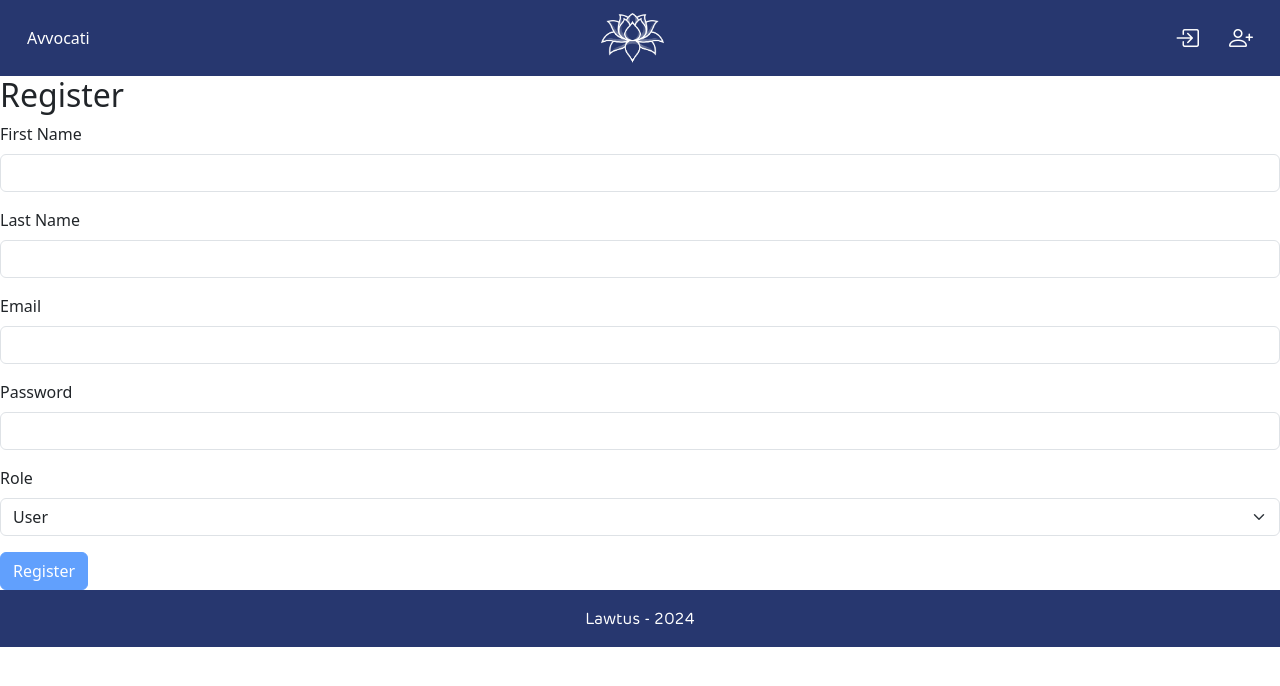
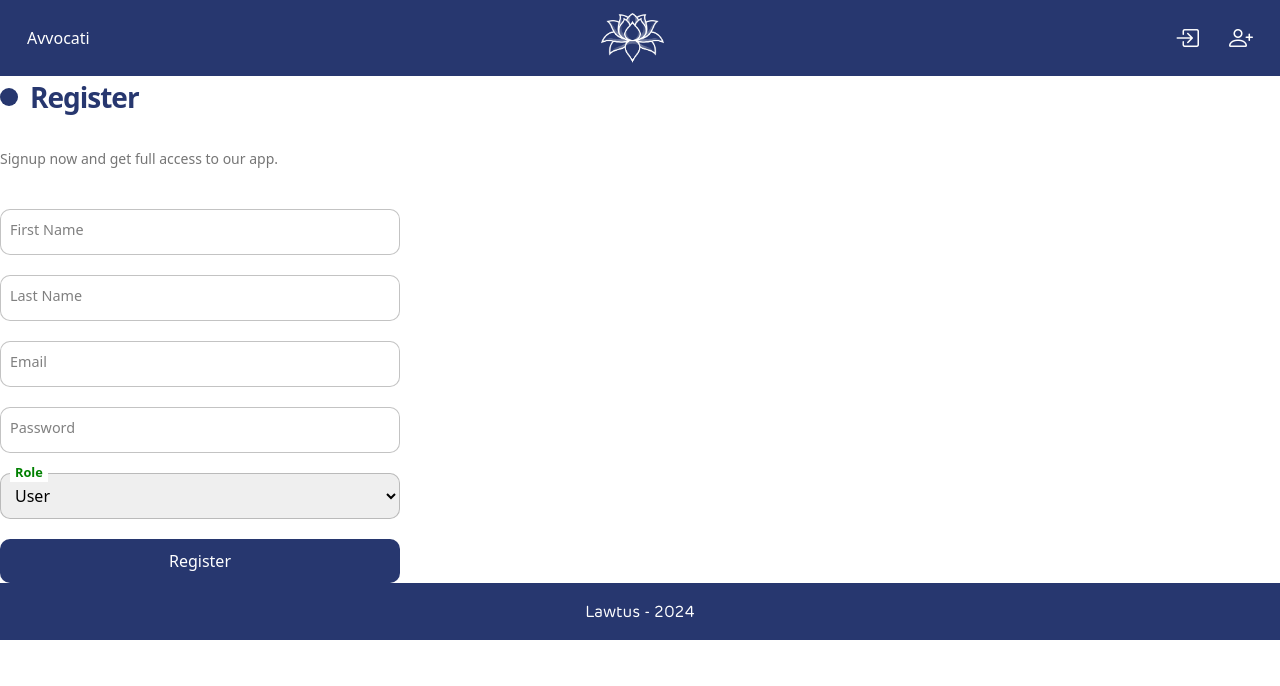
Before and after one commit to spai1992/Capstone-Frontend, an Angular app: page /register in a window 1280 px wide. Shown: the top 686 px of the page. Built offline with nearby package versions, Linux system fonts and the light colour scheme.

Commit message:
aggiunta stile modali login e register

```diff
--- a/src/app/auth/login/login.component.html
+++ b/src/app/auth/login/login.component.html
@@ -1,47 +1,47 @@
-<div class="container mt-5">
-  <h2>Login</h2>
+<!-- src/app/auth/login/login.component.html -->
+<div class="form">
+  <p class="title">Login</p>
+  <p class="message">Access your account using your email and password.</p>
   <form (ngSubmit)="login()" #loginForm="ngForm">
-    <div class="mb-3">
-      <label for="email" class="form-label">Email</label>
+    <label>
       <input
         type="email"
         id="email"
         [(ngModel)]="loginData.email"
         name="email"
-        class="form-control"
+        class="input"
         required
         #email="ngModel"
+        placeholder=""
       />
+      <span>Email</span>
       <div
         *ngIf="email.invalid && (email.dirty || email.touched)"
         class="text-danger"
       >
         Valid email is required.
       </div>
-    </div>
-    <div class="mb-3">
-      <label for="password" class="form-label">Password</label>
+    </label>
+    <label>
       <input
         type="password"
         id="password"
         [(ngModel)]="loginData.password"
         name="password"
-        class="form-control"
+        class="input"
         required
         #password="ngModel"
+        placeholder=""
       />
+      <span>Password</span>
       <div
         *ngIf="password.invalid && (password.dirty || password.touched)"
         class="text-danger"
       >
         Password is required.
       </div>
-    </div>
-    <button
-      type="submit"
-      class="btn btn-primary"
-      [disabled]="loginForm.invalid"
-    >
+    </label>
+    <button type="submit" class="submit" [disabled]="loginForm.invalid">
       Login
     </button>
     <div *ngIf="errorMessage" class="alert alert-danger mt-3">
--- a/src/app/auth/login/login.component.scss
+++ b/src/app/auth/login/login.component.scss
@@ -0,0 +1,119 @@
+/* src/app/auth/login/login.component.scss */
+
+.form {
+  display: flex;
+  flex-direction: column;
+  gap: 20px; /* Aumenta lo spazio tra gli elementi */
+  max-width: 400px;
+}
+
+.title {
+  font-size: 28px;
+  color: #27376f;
+  font-weight: 600;
+  letter-spacing: -1px;
+  position: relative;
+  display: flex;
+  align-items: center;
+  padding-left: 30px;
+  margin-bottom: 10px; /* Aggiunge uno spazio sotto il titolo */
+}
+
+.title::before,
+.title::after {
+  position: absolute;
+  content: "";
+  height: 16px;
+  width: 16px;
+  border-radius: 50%;
+  left: 0px;
+  background-color: #27376f;
+}
+
+.title::before {
+  width: 18px;
+  height: 18px;
+  background-color: #27376f;
+}
+
+.title::after {
+  width: 18px;
+  height: 18px;
+  animation: pulse 1s linear infinite;
+}
+
+.message {
+  color: rgba(88, 87, 87, 0.822);
+  font-size: 14px;
+  margin-bottom: 20px; /* Spazio tra il messaggio e il primo input */
+}
+
+.form label {
+  position: relative;
+  width: 100%;
+}
+
+.form label .input {
+  width: 100%;
+  padding: 10px;
+  outline: 0;
+  border: 1px solid rgba(105, 105, 105, 0.397);
+  border-radius: 10px;
+  margin-bottom: 20px; /* Aggiunge uno spazio sotto ogni input */
+}
+
+.form label .input + span {
+  position: absolute;
+  left: 10px;
+  top: 10px;
+  color: grey;
+  font-size: 0.9em;
+  cursor: text;
+  transition: 0.3s ease;
+}
+
+.form label .input:placeholder-shown + span {
+  top: 10px;
+  font-size: 0.9em;
+}
+
+.form label .input:focus + span,
+.form label .input:valid + span {
+  top: -10px;
+  font-size: 0.8em;
+  font-weight: 600;
+  background-color: #fff;
+  padding: 0 5px;
+}
+
+.form label .input:valid + span {
+  color: green;
+}
+
+.submit {
+  border: none;
+  outline: none;
+  background-color: #27376f;
+  padding: 10px;
+  border-radius: 10px;
+  color: #fff;
+  font-size: 16px;
+  width: 100%;
+  transition: background-color 0.3s ease;
+}
+
+.submit:hover {
+  background-color: rgb(56, 90, 194);
+  cursor: pointer;
+}
+
+@keyframes pulse {
+  from {
+    transform: scale(0.9);
+    opacity: 1;
+  }
+  to {
+    transform: scale(1.8);
+    opacity: 0;
+  }
+}
--- a/src/app/auth/register/register.component.html
+++ b/src/app/auth/register/register.component.html
@@ -1,103 +1,110 @@
-<div>
-  <h2>Register</h2>
+<!-- src/app/auth/register/register.component.html -->
+<div class="form">
+  <p class="title">Register</p>
+  <p class="message">Signup now and get full access to our app.</p>
   <form (ngSubmit)="register()" #registerForm="ngForm">
-    <div class="mb-3">
-      <label for="firstName" class="form-label">First Name</label>
+    <label>
       <input
         type="text"
         id="firstName"
         [(ngModel)]="user.firstName"
         name="firstName"
-        class="form-control"
+        class="input"
         required
         #firstName="ngModel"
+        placeholder=""
       />
+      <span>First Name</span>
       <div
         *ngIf="firstName.invalid && (firstName.dirty || firstName.touched)"
         class="text-danger"
       >
         First name is required.
       </div>
-    </div>
-    <div class="mb-3">
-      <label for="lastName" class="form-label">Last Name</label>
+    </label>
+    <label>
       <input
         type="text"
         id="lastName"
         [(ngModel)]="user.lastName"
         name="lastName"
-        class="form-control"
+        class="input"
         required
         #lastName="ngModel"
+        placeholder=""
       />
+      <span>Last Name</span>
       <div
         *ngIf="lastName.invalid && (lastName.dirty || lastName.touched)"
         class="text-danger"
       >
         Last name is required.
       </div>
-    </div>
-    <div class="mb-3">
-      <label for="email" class="form-label">Email</label>
+    </label>
+    <label>
       <input
         type="email"
         id="email"
         [(ngModel)]="user.email"
         name="email"
-        class="form-control"
+        class="input"
         required
         #email="ngModel"
+        placeholder=""
       />
+      <span>Email</span>
       <div
         *ngIf="email.invalid && (email.dirty || email.touched)"
         class="text-danger"
       >
         Valid email is required.
       </div>
-    </div>
-    <div class="mb-3">
-      <label for="password" class="form-label">Password</label>
+    </label>
+    <label>
       <input
         type="password"
         id="password"
         [(ngModel)]="user.password"
         name="password"
-        class="form-control"
+        class="input"
         required
         #password="ngModel"
+        placeholder=""
       />
+      <span>Password</span>
       <div
         *ngIf="password.invalid && (password.dirty || password.touched)"
         class="text-danger"
       >
         Password is required.
       </div>
-    </div>
-    <div class="mb-3">
-      <label for="role" class="form-label">Role</label>
+    </label>
+    <label>
       <select
         id="role"
         [(ngModel)]="user.role"
         name="role"
-        class="form-select"
+        class="input"
         required
       >
         <option value="user">User</option>
         <option value="lawyer">Lawyer</option>
       </select>
-    </div>
+      <span>Role</span>
+    </label>
     <div *ngIf="user.role === 'lawyer'">
-      <div class="mb-3">
-        <label for="specialization" class="form-label">Specialization</label>
+      <label>
         <input
           type="text"
           id="specialization"
           [(ngModel)]="lawyer.specialization"
           name="specialization"
-          class="form-control"
+          class="input"
           required
           #specialization="ngModel"
+          placeholder=""
         />
+        <span>Specialization</span>
         <div
           *ngIf="
             specialization.invalid &&
@@ -107,17 +114,18 @@
         >
           Specialization is required.
         </div>
-      </div>
-      <div class="mb-3">
-        <label for="description" class="form-label">Description</label>
+      </label>
+      <label>
         <textarea
           id="description"
           [(ngModel)]="lawyer.description"
           name="description"
-          class="form-control"
+          class="input"
           required
           #description="ngModel"
+          placeholder=""
         ></textarea>
+        <span>Description</span>
         <div
           *ngIf="
             description.invalid && (description.dirty || description.touched)
@@ -126,67 +134,66 @@
         >
           Description is required.
         </div>
-      </div>
-      <div class="mb-3">
-        <label for="city" class="form-label">City</label>
+      </label>
+      <label>
         <input
           type="text"
           id="city"
           [(ngModel)]="lawyer.city"
           name="city"
-          class="form-control"
+          class="input"
           required
           #city="ngModel"
+          placeholder=""
         />
+        <span>City</span>
         <div
           *ngIf="city.invalid && (city.dirty || city.touched)"
           class="text-danger"
         >
           City is required.
         </div>
-      </div>
-      <div class="mb-3">
-        <label for="address" class="form-label">Address</label>
+      </label>
+      <label>
         <input
           type="text"
           id="address"
           [(ngModel)]="lawyer.address"
           name="address"
-          class="form-control"
+          class="input"
           required
           #address="ngModel"
+          placeholder=""
         />
+        <span>Address</span>
         <div
           *ngIf="address.invalid && (address.dirty || address.touched)"
           class="text-danger"
         >
           Address is required.
         </div>
-      </div>
-      <div class="mb-3">
-        <label for="phone" class="form-label">Phone</label>
+      </label>
+      <label>
         <input
           type="text"
           id="phone"
           [(ngModel)]="lawyer.phone"
           name="phone"
-          class="form-control"
+          class="input"
           required
           #phone="ngModel"
+          placeholder=""
         />
+        <span>Phone</span>
         <div
           *ngIf="phone.invalid && (phone.dirty || phone.touched)"
           class="text-danger"
         >
           Phone number is required.
         </div>
-      </div>
+      </label>
     </div>
-    <button
-      type="submit"
-      class="btn btn-primary"
-      [disabled]="registerForm.invalid"
-    >
+    <button type="submit" class="submit" [disabled]="registerForm.invalid">
       Register
     </button>
     <div *ngIf="errorMessage" class="alert alert-danger mt-3">
--- a/src/app/auth/register/register.component.scss
+++ b/src/app/auth/register/register.component.scss
@@ -0,0 +1,119 @@
+/* src/app/auth/register/register.component.scss */
+
+.form {
+  display: flex;
+  flex-direction: column;
+  gap: 20px; /* Aumenta lo spazio tra gli elementi */
+  max-width: 400px;
+}
+
+.title {
+  font-size: 28px;
+  color: #27376f;
+  font-weight: 600;
+  letter-spacing: -1px;
+  position: relative;
+  display: flex;
+  align-items: center;
+  padding-left: 30px;
+  margin-bottom: 10px; /* Aggiunge uno spazio sotto il titolo */
+}
+
+.title::before,
+.title::after {
+  position: absolute;
+  content: "";
+  height: 16px;
+  width: 16px;
+  border-radius: 50%;
+  left: 0px;
+  background-color: #27376f;
+}
+
+.title::before {
+  width: 18px;
+  height: 18px;
+  background-color: #27376f;
+}
+
+.title::after {
+  width: 18px;
+  height: 18px;
+  animation: pulse 1s linear infinite;
+}
+
+.message {
+  color: rgba(88, 87, 87, 0.822);
+  font-size: 14px;
+  margin-bottom: 20px; /* Spazio tra il messaggio e il primo input */
+}
+
+.form label {
+  position: relative;
+  width: 100%;
+}
+
+.form label .input {
+  width: 100%;
+  padding: 10px;
+  outline: 0;
+  border: 1px solid rgba(105, 105, 105, 0.397);
+  border-radius: 10px;
+  margin-bottom: 20px; /* Aggiunge uno spazio sotto ogni input */
+}
+
+.form label .input + span {
+  position: absolute;
+  left: 10px;
+  top: 10px;
+  color: grey;
+  font-size: 0.9em;
+  cursor: text;
+  transition: 0.3s ease;
+}
+
+.form label .input:placeholder-shown + span {
+  top: 10px;
+  font-size: 0.9em;
+}
+
+.form label .input:focus + span,
+.form label .input:valid + span {
+  top: -10px;
+  font-size: 0.8em;
+  font-weight: 600;
+  background-color: #fff;
+  padding: 0 5px;
+}
+
+.form label .input:valid + span {
+  color: green;
+}
+
+.submit {
+  border: none;
+  outline: none;
+  background-color: #27376f;
+  padding: 10px;
+  border-radius: 10px;
+  color: #fff;
+  font-size: 16px;
+  width: 100%;
+  transition: background-color 0.3s ease;
+}
+
+.submit:hover {
+  background-color: rgb(56, 90, 194);
+  cursor: pointer;
+}
+
+@keyframes pulse {
+  from {
+    transform: scale(0.9);
+    opacity: 1;
+  }
+  to {
+    transform: scale(1.8);
+    opacity: 0;
+  }
+}
--- a/src/app/auth/register/register.component.ts
+++ b/src/app/auth/register/register.component.ts
@@ -1,3 +1,4 @@
+// src/app/auth/register/register.component.ts
 import { Component, EventEmitter, Output } from '@angular/core';
 import { AuthService } from '../authservice.service';
 import { Router } from '@angular/router';
--- a/src/app/landing-page/landing-page.component.scss
+++ b/src/app/landing-page/landing-page.component.scss
@@ -32,3 +32,4 @@
     margin-top: 0.5rem; /* Riduce ulteriormente lo spazio sopra il testo */
   }
 }
+/* src/styles.scss o src/app/navbar/navbar.component.scss */
--- a/src/app/shared/navbar/navbar.component.html
+++ b/src/app/shared/navbar/navbar.component.html
@@ -1,3 +1,4 @@
+<!-- src/app/navbar/navbar.component.html -->
 <nav class="navbar navbar-expand-lg navbar-dark custom-navbar">
   <div class="container-fluid">
     <div class="d-flex flex-grow-1 justify-content-between align-items-center">
@@ -42,31 +43,21 @@
 </nav>
 
 <ng-template #loginModal let-modal>
-  <div class="modal-header">
-    <h4 class="modal-title">Login</h4>
-    <button
-      type="button"
-      class="btn-close"
-      aria-label="Close"
-      (click)="modal.dismiss('Cross click')"
-    ></button>
-  </div>
-  <div class="modal-body">
-    <app-login (closeModal)="modal.close()"></app-login>
+  <div class="modal-dialog modal-dialog-centered">
+    <div class="modal-content">
+      <div class="modal-body">
+        <app-login (closeModal)="modal.close()"></app-login>
+      </div>
+    </div>
   </div>
 </ng-template>
 
 <ng-template #registerModal let-modal>
-  <div class="modal-header">
-    <h4 class="modal-title">Register</h4>
-    <button
-      type="button"
-      class="btn-close"
-      aria-label="Close"
-      (click)="modal.dismiss('Cross click')"
-    ></button>
-  </div>
-  <div class="modal-body">
-    <app-register (closeModal)="modal.close()"></app-register>
+  <div class="modal-dialog modal-dialog-centered">
+    <div class="modal-content">
+      <div class="modal-body">
+        <app-register (closeModal)="modal.close()"></app-register>
+      </div>
+    </div>
   </div>
 </ng-template>
--- a/src/app/shared/navbar/navbar.component.ts
+++ b/src/app/shared/navbar/navbar.component.ts
@@ -1,3 +1,4 @@
+// src/app/navbar/navbar.component.ts
 import { Component, ViewChild, OnInit } from '@angular/core';
 import { Router } from '@angular/router';
 import { AuthService } from '../../auth/authservice.service';
```
Also changed, not shown: src/app/shared/navbar/navbar.component.scss (+14 -0 lines).
